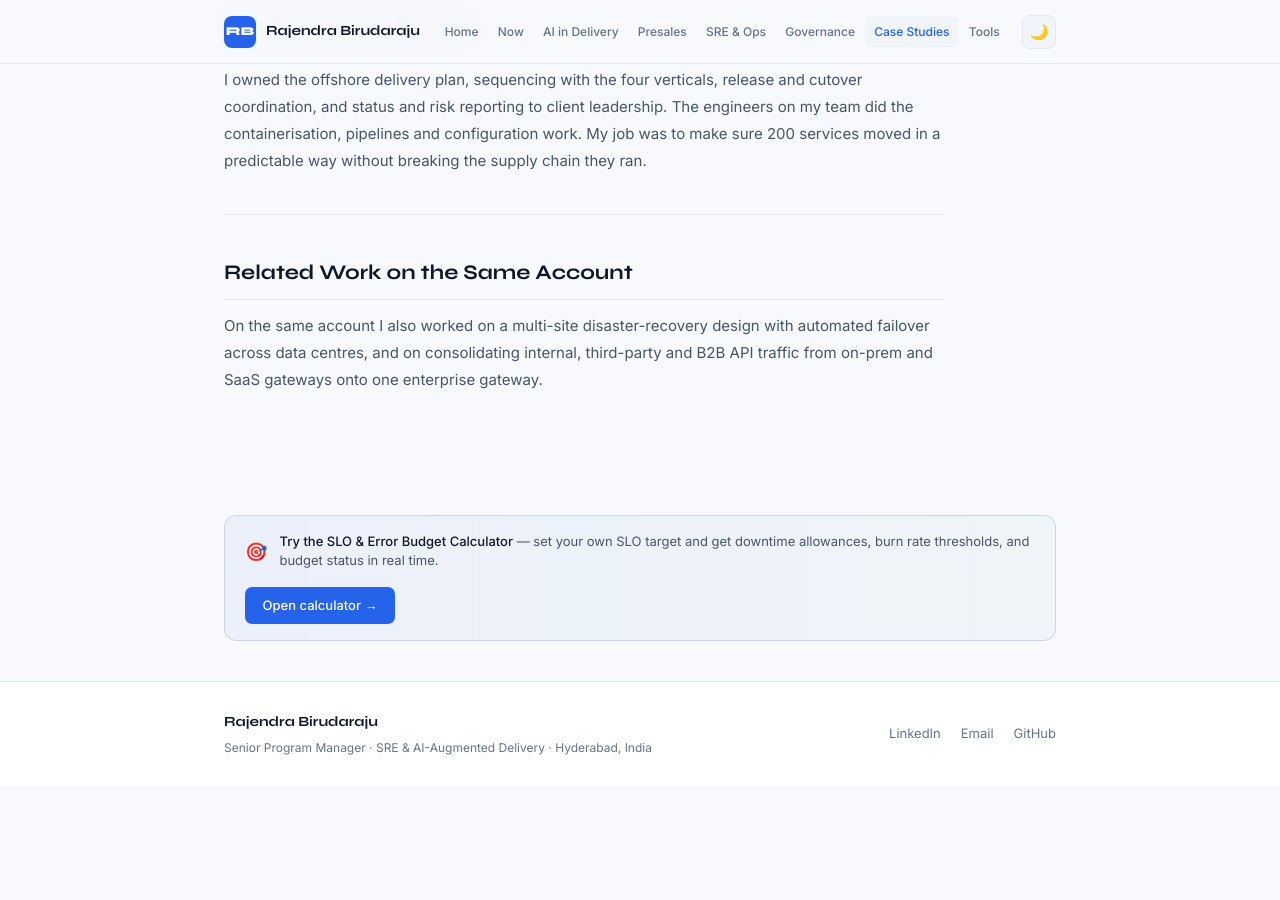
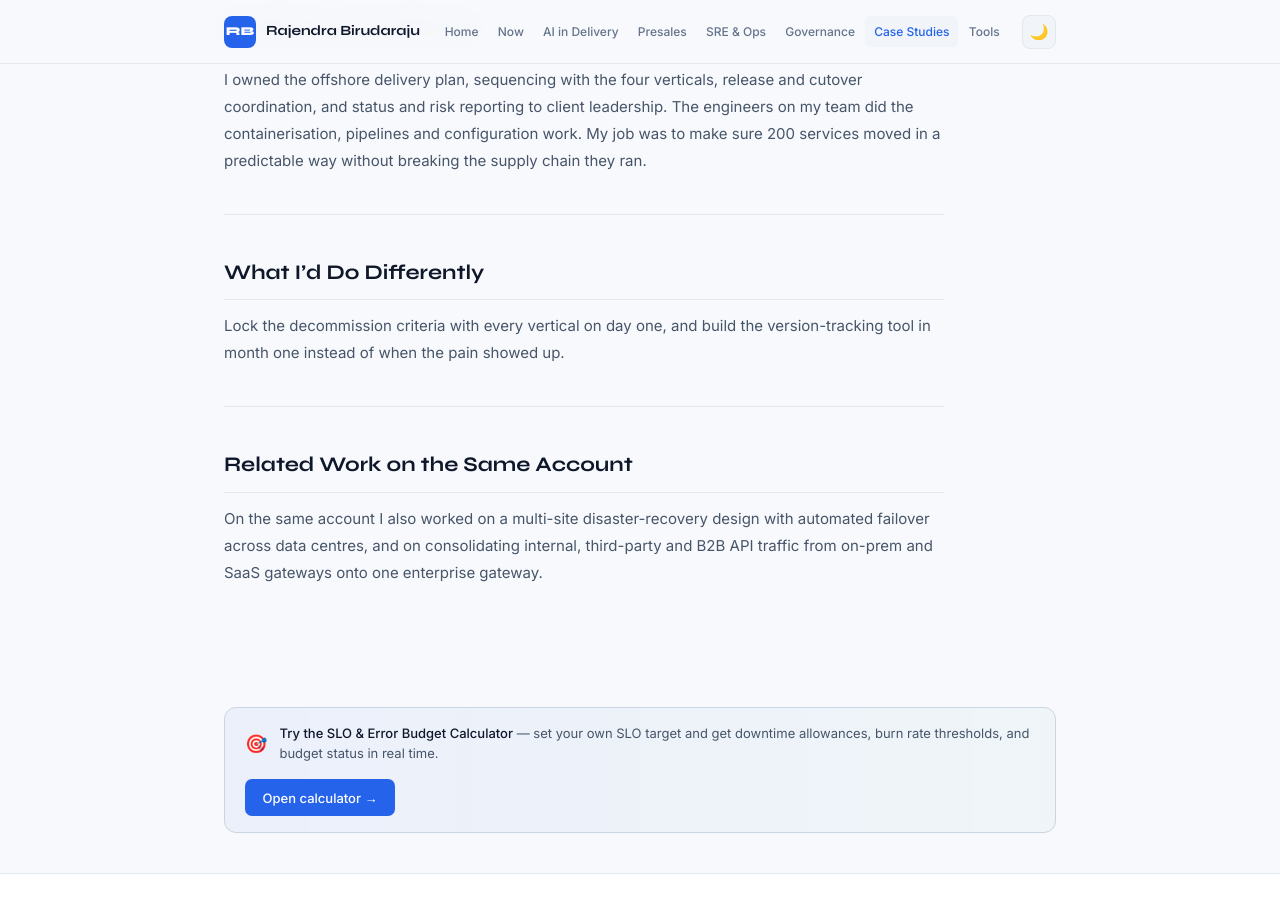
Before and after one commit to devcoderbyte/devcoderbyte.github.io, a Jekyll site: the page built from case-studies/pcf-to-kubernetes-migration.md, in a window 1280 px wide and 900 px high, scrolled down 3054 px. Built offline with Jekyll 4.4.1, drawn with Linux system fonts in a browser that asks for light colours; before the commit the page ends 3840 px from its top, so only the background shows below that.

Commit message:
Restore 'What I'd Do Differently' section on PCF case study
Co-Authored-By: Claude Opus 5.5 <noreply@anthropic.com>
Claude-Session: https://claude.ai/code/session_01SWoNcxmVzxptTYDhJmpPW5

```diff
--- a/case-studies/pcf-to-kubernetes-migration.md
+++ b/case-studies/pcf-to-kubernetes-migration.md
@@ -81,6 +81,12 @@ I owned the offshore delivery plan, sequencing with the four verticals, release
 
 ---
 
+## What I'd Do Differently
+
+Lock the decommission criteria with every vertical on day one, and build the version-tracking tool in month one instead of when the pain showed up.
+
+---
+
 ## Related Work on the Same Account
 
 On the same account I also worked on a multi-site disaster-recovery design with automated failover across data centres, and on consolidating internal, third-party and B2B API traffic from on-prem and SaaS gateways onto one enterprise gateway.
```
